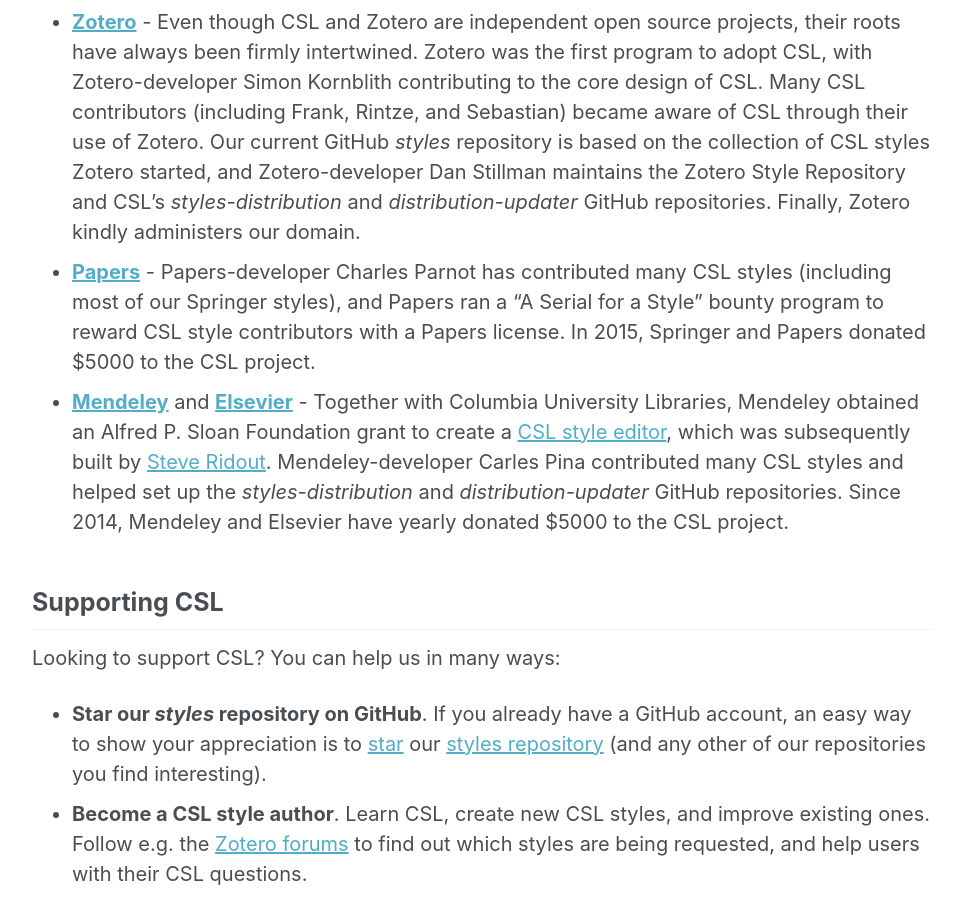
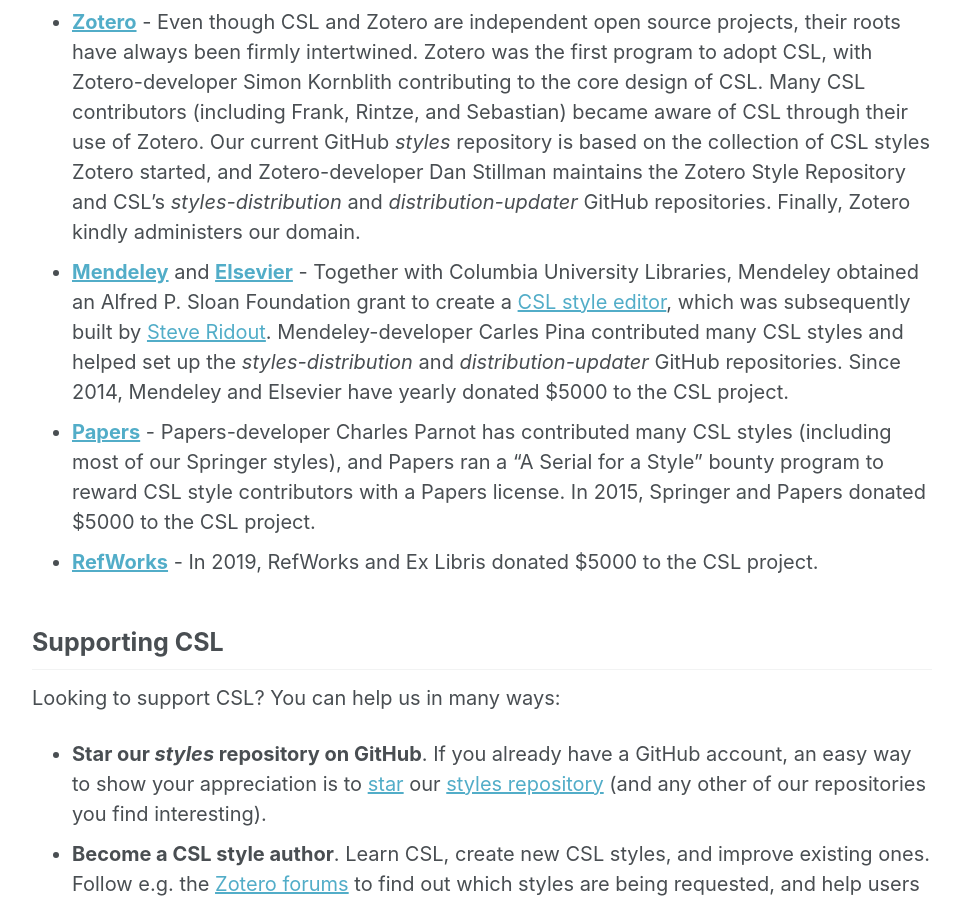
Before and after one commit to citation-style-language/citation-style-language.github.io, a Jekyll site: the page built from _pages/about.md, in a window 1280 px wide and 900 px high, scrolled down 1110 px. Shown: the whole window, without its empty margins (158-1121 px from the left). Built offline with Jekyll 4.4.1, drawn with Linux system fonts in a browser that asks for light colours.

Commit message:
Update about.md

```diff
--- a/_pages/about.md
+++ b/_pages/about.md
@@ -34,13 +34,15 @@
   Many CSL contributors (including Frank, Rintze, and Sebastian) became aware of CSL through their use of Zotero.
   Our current GitHub _styles_ repository is based on the collection of CSL styles Zotero started, and Zotero-developer Dan Stillman maintains the Zotero Style Repository and CSL's _styles-distribution_ and _distribution-updater_ GitHub repositories.
   Finally, Zotero kindly administers our domain.
-* **[Papers](http://www.papersapp.com)** -
-  Papers-developer Charles Parnot has contributed many CSL styles (including most of our Springer styles), and Papers ran a "A Serial for a Style" bounty program to reward CSL style contributors with a Papers license.
-  In 2015, Springer and Papers donated $5000 to the CSL project.
 * **[Mendeley](http://www.mendeley.com/)** and **[Elsevier](https://www.elsevier.com)** -
   Together with Columbia University Libraries, Mendeley obtained an Alfred P. Sloan Foundation grant to create a [CSL style editor](http://editor.citationstyles.org), which was subsequently built by [Steve Ridout](https://twitter.com/Steve_Ridout).
   Mendeley-developer Carles Pina contributed many CSL styles and helped set up the _styles-distribution_ and _distribution-updater_ GitHub repositories.
   Since 2014, Mendeley and Elsevier have yearly donated $5000 to the CSL project.
+* **[Papers](http://www.papersapp.com)** -
+  Papers-developer Charles Parnot has contributed many CSL styles (including most of our Springer styles), and Papers ran a "A Serial for a Style" bounty program to reward CSL style contributors with a Papers license.
+  In 2015, Springer and Papers donated $5000 to the CSL project.
+* **[RefWorks](https://refworks.proquest.com/)** -
+  In 2019, RefWorks and Ex Libris donated $5000 to the CSL project.
 
 ## Supporting CSL
 
```
